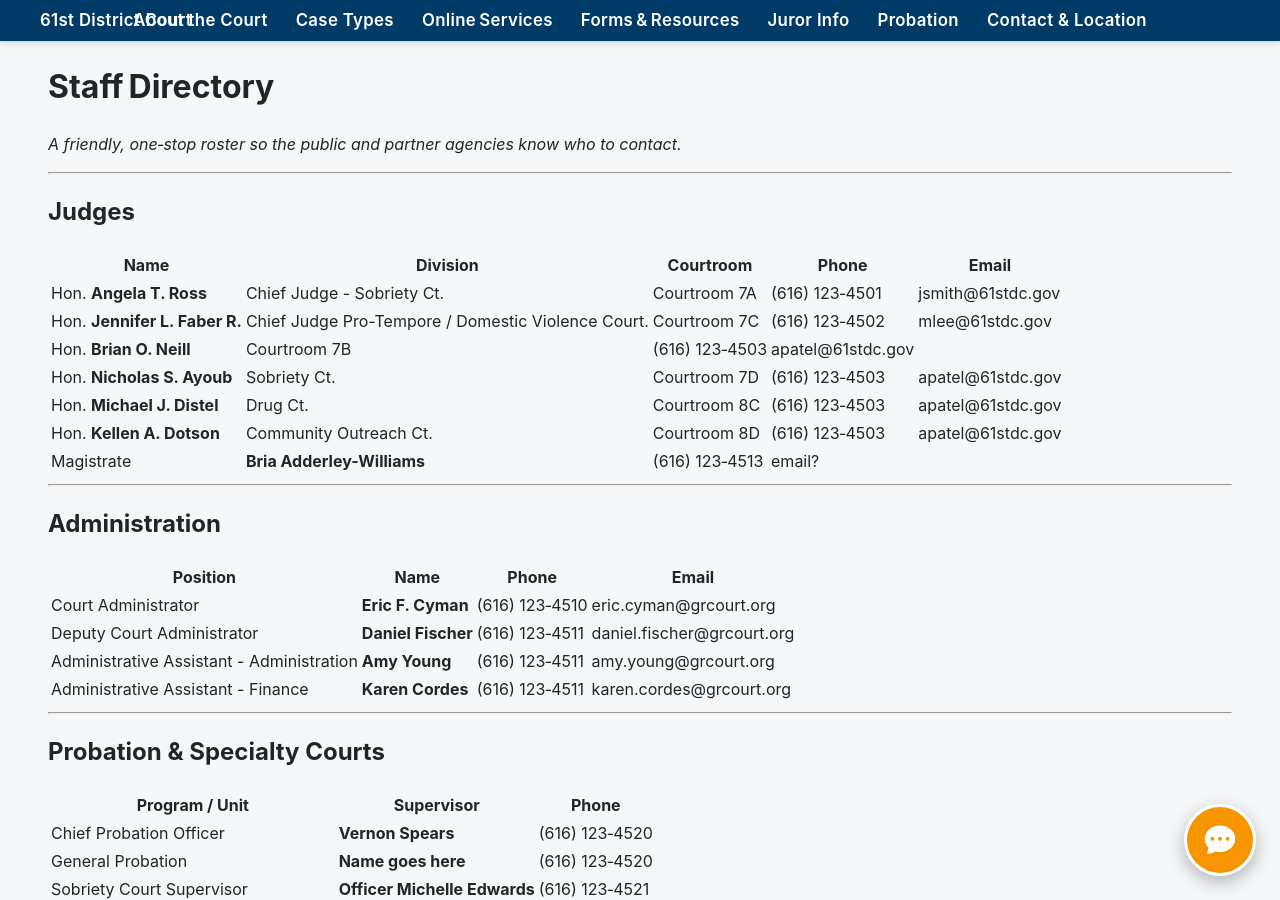
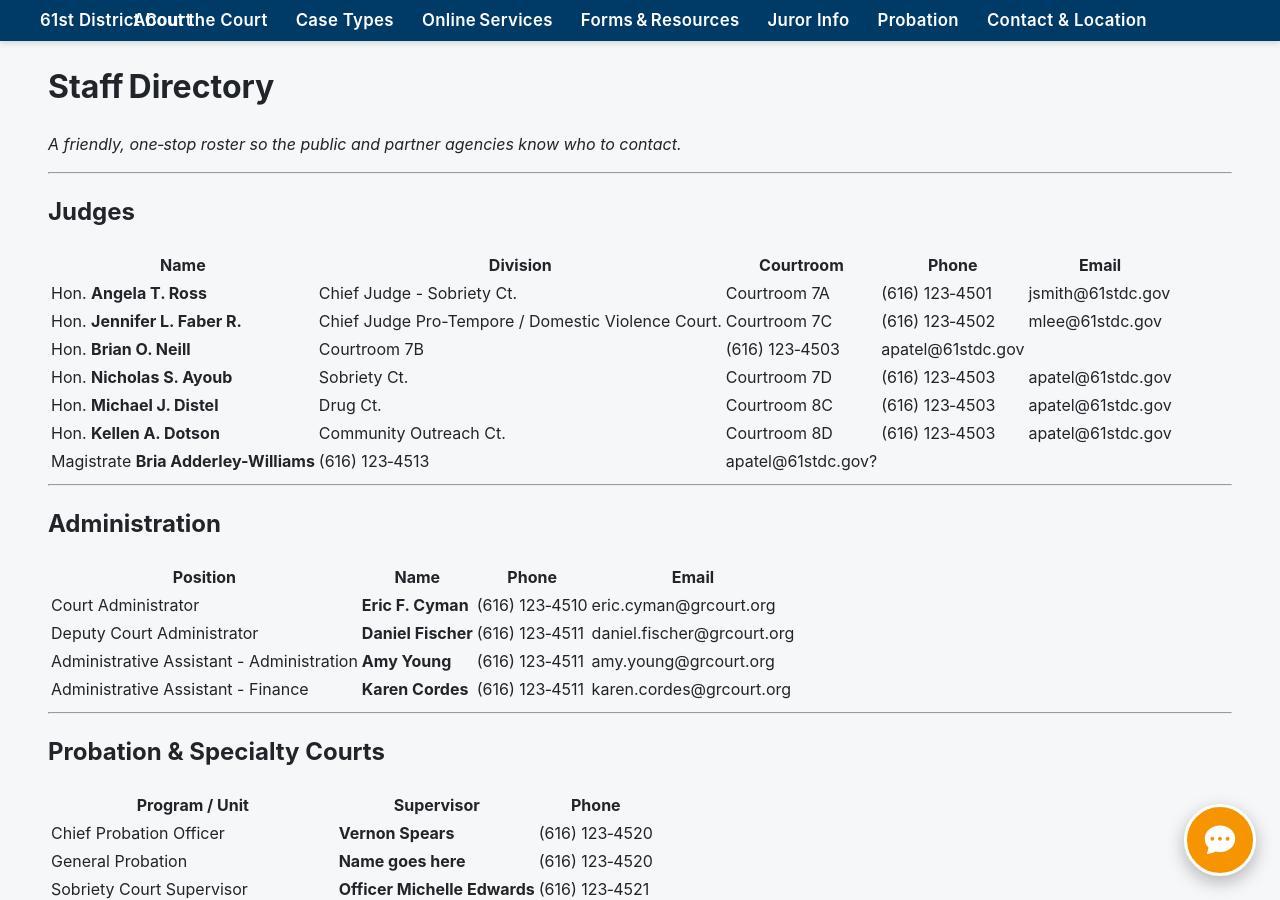
Before and after one commit to DrStern/DanFischer.github.io, a Jekyll site: the page built from staff-directory.md, in a window 1280 px wide and 900 px high. Built offline with Jekyll 4.4.1, drawn with Linux system fonts in a browser that asks for light colours.

Commit message:
Update staff-directory.md

```diff
--- a/staff-directory.md
+++ b/staff-directory.md
@@ -20,7 +20,7 @@ _A friendly, one‑stop roster so the public and partner agencies know who to co
 | Hon. **Nicholas S. Ayoub** |  Sobriety Ct. | Courtroom 7D | (616) 123‑4503 | apatel@61stdc.gov |
 | Hon. **Michael J. Distel** |  Drug Ct. | Courtroom 8C | (616) 123‑4503 | apatel@61stdc.gov |
 | Hon. **Kellen A. Dotson** |  Community Outreach Ct. | Courtroom 8D | (616) 123‑4503 | apatel@61stdc.gov |
-| Magistrate | **Bria Adderley-Williams** | (616) 123‑4513 | email? |
+| Magistrate **Bria Adderley-Williams** | (616) 123‑4513 | apatel@61stdc.gov? |
 
 
 ---
```
